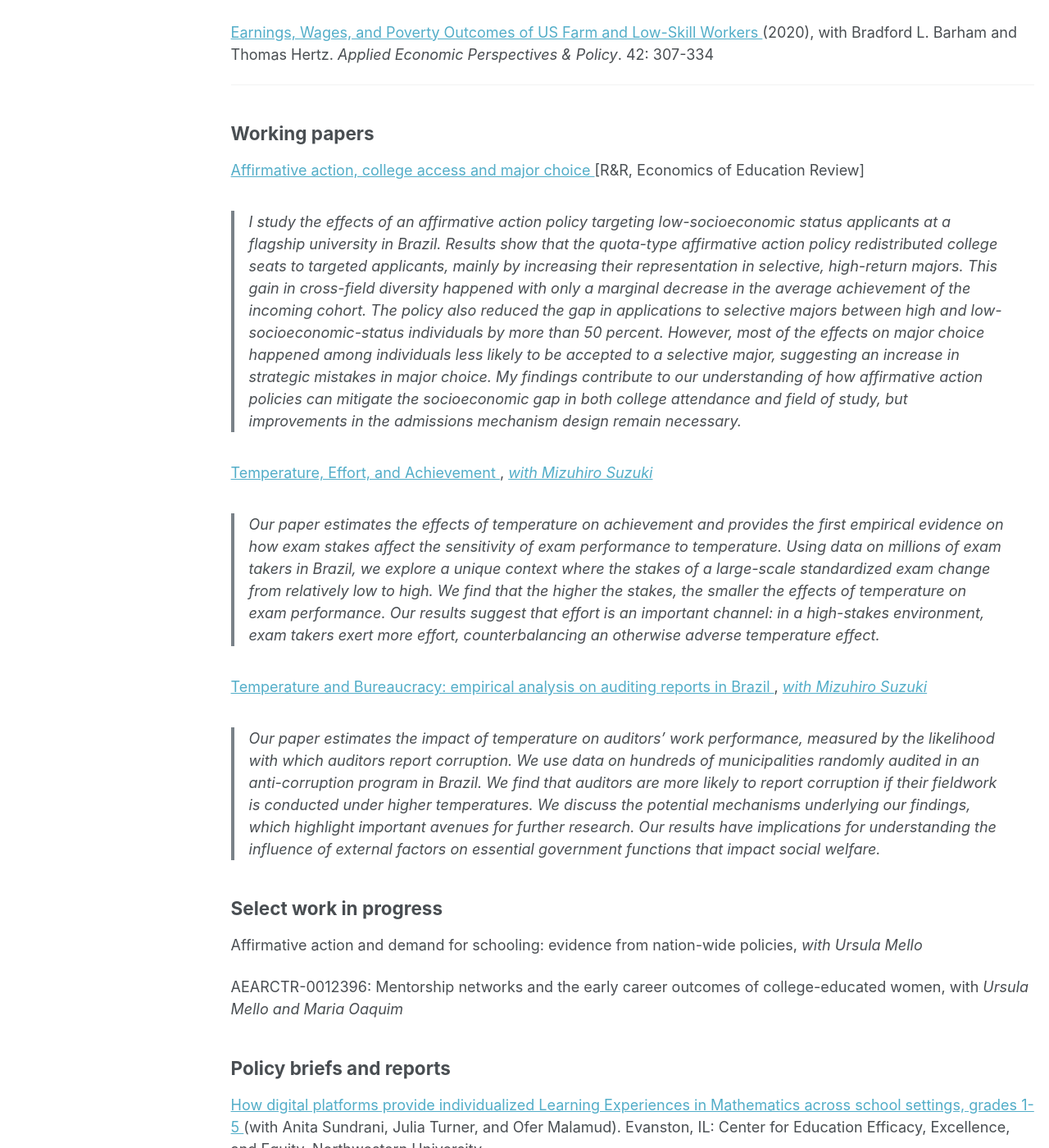
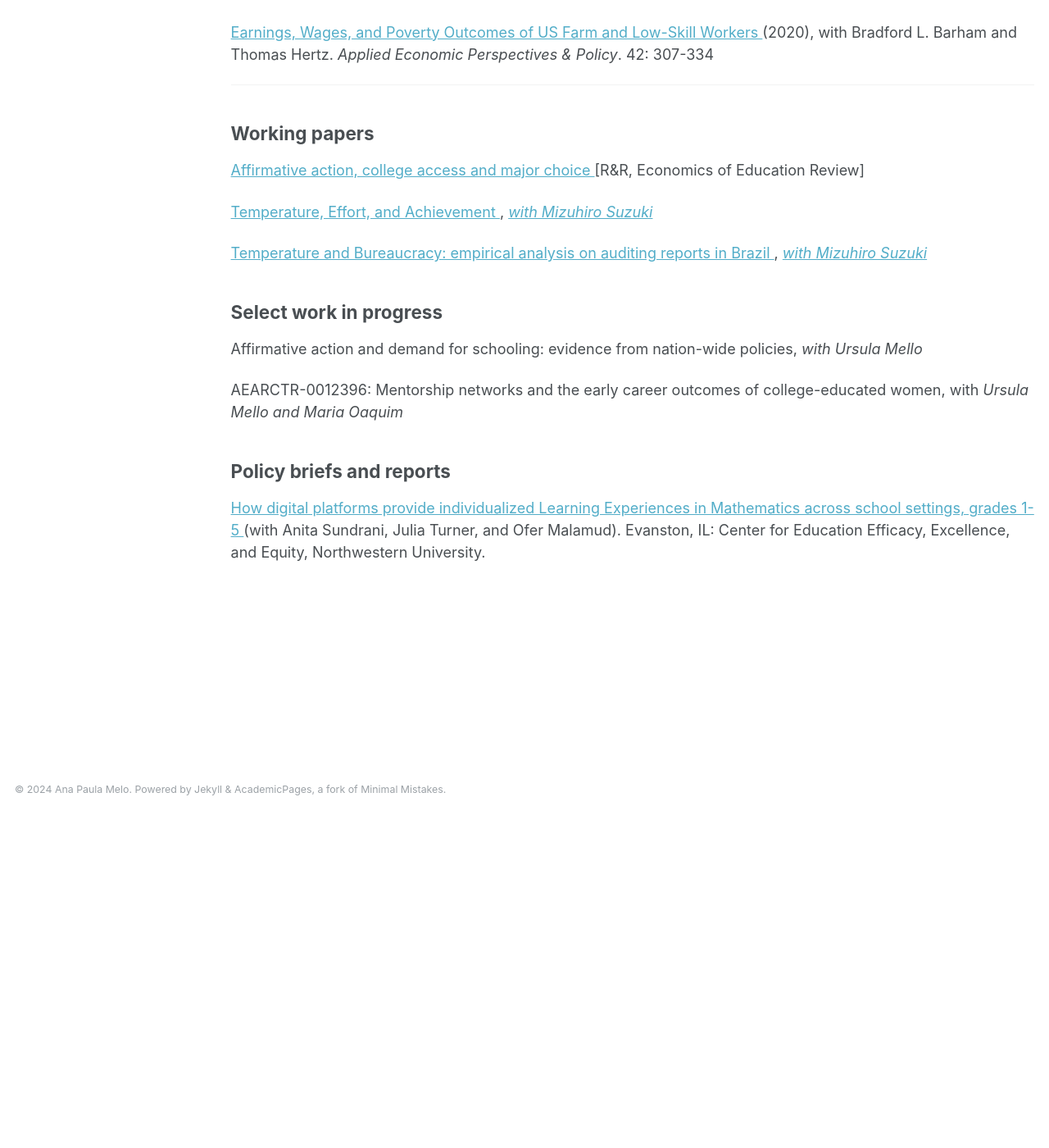
Before and after one commit to anapmelo/anapmelo.github.io, a Jekyll site: the page built from _pages/publications.md, in a window 1280 px wide and 1400 px high, scrolled down 391 px. Shown: the whole window at 82% size. Built offline with Jekyll 4.4.1, drawn with Linux system fonts in a browser that asks for light colours.

Commit message:
Update publications.md

```diff
--- a/_pages/publications.md
+++ b/_pages/publications.md
@@ -18,14 +18,10 @@ author_profile: false
 ## Working papers
 
 <a href="http://anapmelo.github.io/files/manuscript_Melo.pdf"> Affirmative action, college access and major choice </a> [R&R, Economics of Education Review]
-> I study the effects of an affirmative action policy targeting low-socioeconomic status applicants at a flagship university in Brazil. Results show that the quota-type affirmative action policy redistributed college seats to targeted applicants, mainly by increasing their representation in selective, high-return majors. This gain in cross-field diversity happened with only a marginal decrease in the average achievement of the incoming cohort. The policy also reduced the gap in applications to selective majors between high and low-socioeconomic-status individuals by more than 50 percent. However, most of the effects on major choice happened among individuals less likely to be accepted to a selective major, suggesting an increase in strategic mistakes in major choice. My findings contribute to our understanding of how affirmative action policies can mitigate the socioeconomic gap in both college attendance and field of study, but improvements in the admissions mechanism design remain necessary.
 
 <a href="http://anapmelo.github.io/files/manuscript_MM2.pdf"> Temperature, Effort, and Achievement </a>, <a href="https://mizuhirosuzuki.github.io/"> _with Mizuhiro Suzuki_</a>
-> Our paper estimates the effects of temperature on achievement and provides the first empirical evidence on how exam stakes affect the sensitivity of exam performance to temperature. Using data on millions of exam takers in Brazil, we explore a unique context where the stakes of a large-scale standardized exam change from relatively low to high. We find that the higher the stakes, the smaller the effects of temperature on exam performance. Our results suggest that effort is an important channel: in a high-stakes environment, exam takers exert more effort, counterbalancing an otherwise adverse temperature effect.
 
 <a href="http://anapmelo.github.io/files/manuscript_MM.pdf"> Temperature and Bureaucracy: empirical analysis on auditing reports in Brazil </a>, <a href="https://mizuhirosuzuki.github.io/"> _with Mizuhiro Suzuki_</a>
-> Our paper estimates the impact of temperature on auditors’ work performance, measured by the likelihood with which auditors report corruption. We use
-data on hundreds of municipalities randomly audited in an anti-corruption program in Brazil. We find that auditors are more likely to report corruption if their fieldwork is conducted under higher temperatures. We discuss the potential mechanisms underlying our findings, which highlight important avenues for further research. Our results have implications for understanding the influence of external factors on essential government functions that impact social welfare.
 
 ## Select work in progress
 
```
